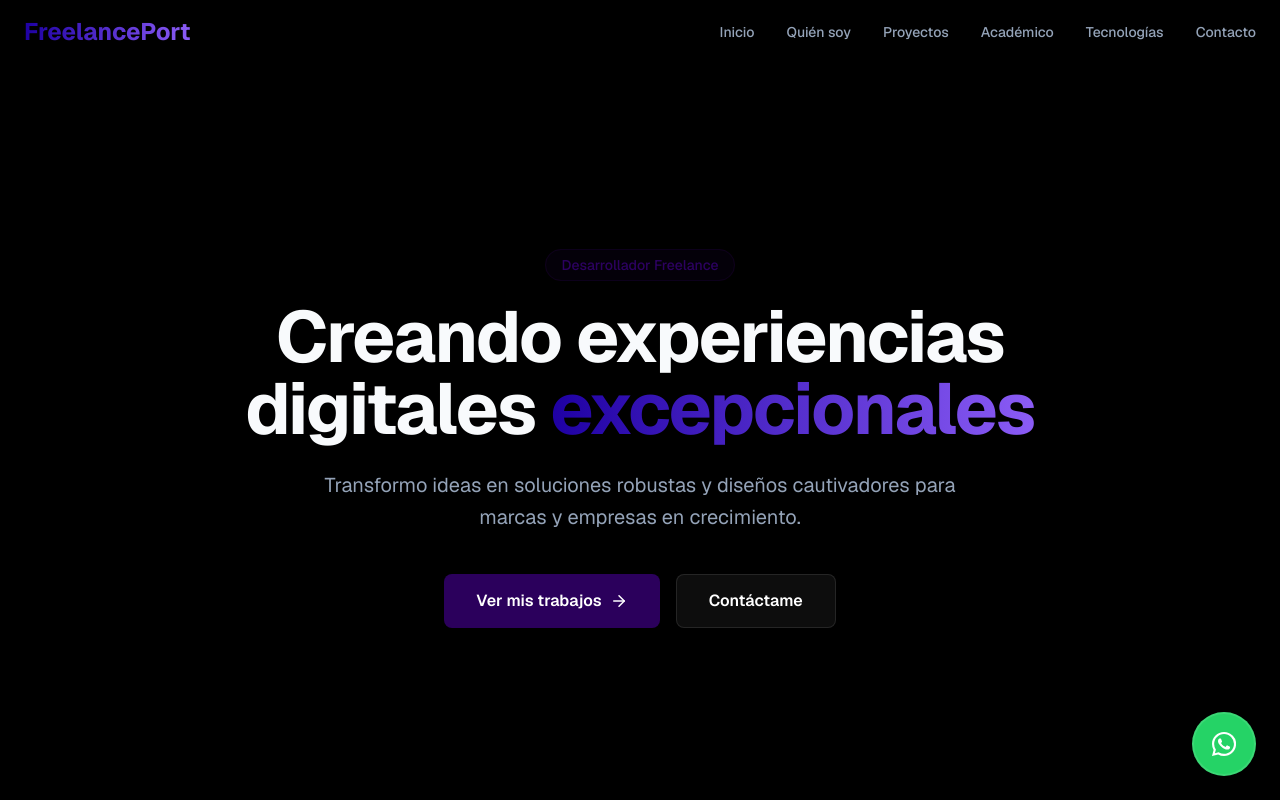
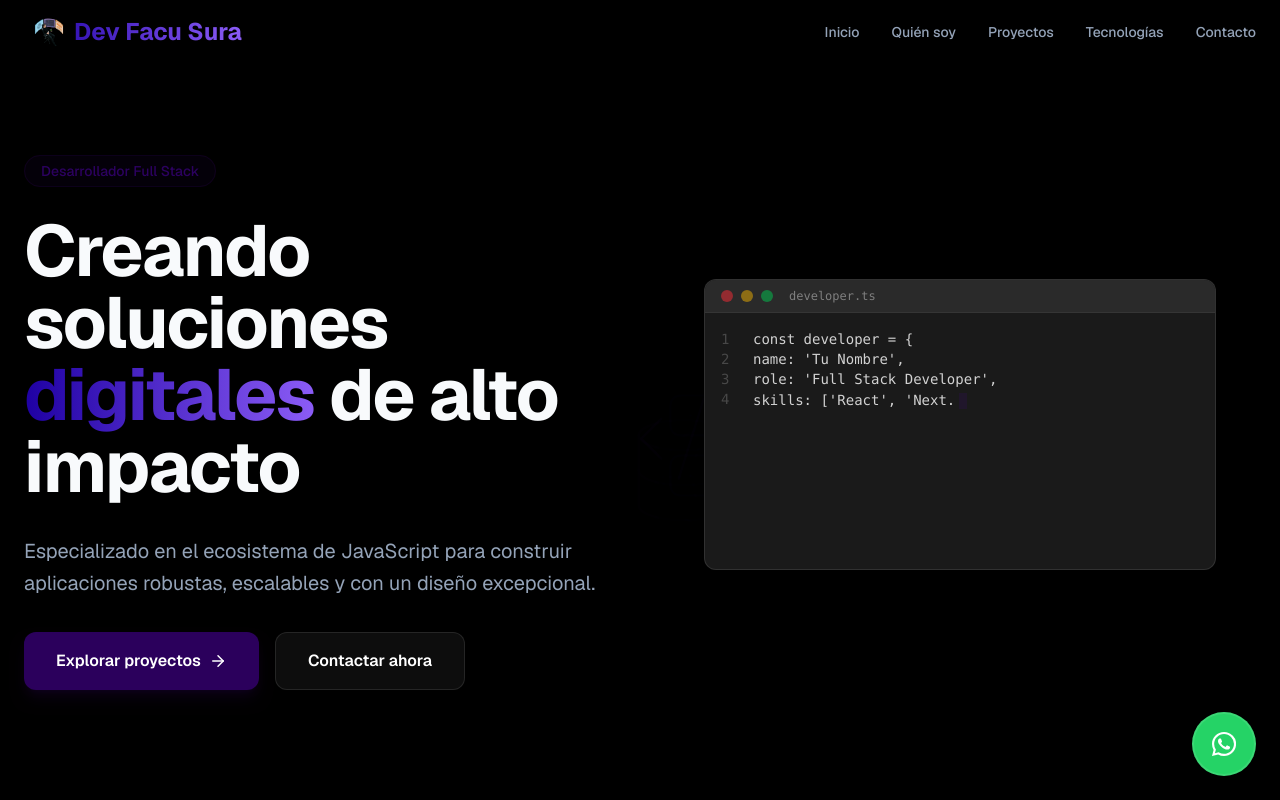
Before and after one commit to Facundo-Sura/Freelance-Portafolio, a Next.js app: page / in a window 1280 px wide. Shown: the top 800 px of the page. Built offline with nearby package versions, Linux system fonts and the light colour scheme.

Commit message:
navbar personalizada y animacion en la hero page/component

```diff
--- a/app/layout.tsx
+++ b/app/layout.tsx
@@ -24,7 +24,7 @@ export default function RootLayout({
   children: React.ReactNode;
 }>) {
   return (
-    <html lang="es" className="scroll-smooth">
+    <html lang="es" className="scroll-smooth gkplsjr idc0_350">
       <body
         className={`${geistSans.variable} ${geistMono.variable} antialiased selection:bg-primary/30 selection:text-primary`}
       >
--- a/app/page.tsx
+++ b/app/page.tsx
@@ -2,7 +2,6 @@ import { Navbar } from "@/components/Navbar";
 import { Hero } from "@/components/Hero";
 import { AboutMe } from "@/components/AboutMe";
 import { ProfessionalProjects } from "@/components/ProfessionalProjects";
-import { AcademicProjects } from "@/components/AcademicProjects";
 import { Technologies } from "@/components/Technologies";
 import { Contact } from "@/components/Contact";
 import { WhatsAppButton } from "@/components/WhatsAppButton";
@@ -15,7 +14,6 @@ export default function Home() {
       <Hero />
       <AboutMe />
       <ProfessionalProjects />
-      <AcademicProjects />
       <Technologies />
       <Contact />
       <WhatsAppButton />
@@ -23,7 +21,7 @@ export default function Home() {
 
       <footer className="py-8 text-center text-muted border-t border-white/5">
         <p className="text-sm">
-          © {new Date().getFullYear()} FreelancePort. Todos los derechos reservados.
+          © {new Date().getFullYear()} Dev Facu Sura. Todos los derechos reservados.
         </p>
       </footer>
     </main>
--- /dev/null
+++ b/components/CodeTerminal.tsx
@@ -0,0 +1,102 @@
+"use client";
+
+import { useState, useEffect } from "react";
+import { motion } from "framer-motion";
+
+const codeLines = [
+  "const developer = {",
+  "  name: 'Tu Nombre',",
+  "  role: 'Full Stack Developer',",
+  "  skills: ['React', 'Next.js', 'Node.js'],",
+  "  passions: ['Clean Code', 'Performance'],",
+  "};",
+  "",
+  "if (developer.passions.includes('Clean Code')) {",
+  "  console.log('Build amazing things!');",
+  "}",
+];
+
+export function CodeTerminal() {
+  const [displayedLines, setDisplayedLines] = useState<string[]>([]);
+  const [currentLineIndex, setCurrentLineIndex] = useState(0);
+  const [currentCharIndex, setCurrentCharIndex] = useState(0);
+
+  useEffect(() => {
+    if (currentLineIndex < codeLines.length) {
+      const currentLine = codeLines[currentLineIndex];
+
+      if (currentCharIndex < currentLine.length) {
+        const timeout = setTimeout(() => {
+          setDisplayedLines(prev => {
+            const newLines = [...prev];
+            if (currentCharIndex === 0) {
+              newLines.push(currentLine[0]);
+            } else {
+              newLines[newLines.length - 1] += currentLine[currentCharIndex];
+            }
+            return newLines;
+          });
+          setCurrentCharIndex(prev => prev + 1);
+        }, 50);
+        return () => clearTimeout(timeout);
+      } else {
+        const timeout = setTimeout(() => {
+          setCurrentLineIndex(prev => prev + 1);
+          setCurrentCharIndex(0);
+        }, 500);
+        return () => clearTimeout(timeout);
+      }
+    } else {
+      // Reset after some time to loop the animation
+      const timeout = setTimeout(() => {
+        setDisplayedLines([]);
+        setCurrentLineIndex(0);
+        setCurrentCharIndex(0);
+      }, 3000);
+      return () => clearTimeout(timeout);
+    }
+  }, [currentLineIndex, currentCharIndex]);
+
+  return (
+    <motion.div
+      initial={{ opacity: 0, y: 20 }}
+      animate={{ opacity: 1, y: 0 }}
+      transition={{ delay: 0.8, duration: 0.8 }}
+      className="w-full max-w-lg mx-auto bg-[#1a1a1a] rounded-xl overflow-hidden shadow-2xl border border-white/10 font-mono text-sm text-left"
+    >
+      <div className="bg-[#2a2a2a] px-4 py-2 flex items-center gap-2 border-b border-white/5">
+        <div className="w-3 h-3 rounded-full bg-red-500/50" />
+        <div className="w-3 h-3 rounded-full bg-yellow-500/50" />
+        <div className="w-3 h-3 rounded-full bg-green-500/50" />
+        <span className="ml-2 text-white/40 text-xs">developer.ts</span>
+      </div>
+      <div className="p-4 h-64 overflow-hidden">
+        {displayedLines.map((line, i) => (
+          <div key={i} className="flex gap-4">
+            <span className="text-white/20 select-none w-4">{i + 1}</span>
+            <span className={cn(
+              "text-white/80",
+              line.includes("const") || line.includes("if") ? "text-purple-400" : "",
+              line.includes("'") ? "text-green-400" : "",
+              line.includes("console.log") ? "text-blue-400" : ""
+            )}>
+              {line}
+              {i === displayedLines.length - 1 && currentCharIndex < codeLines[currentLineIndex]?.length && (
+                <motion.span
+                  animate={{ opacity: [1, 0] }}
+                  transition={{ repeat: Infinity, duration: 0.8 }}
+                  className="inline-block w-2 h-4 bg-primary ml-1 translate-y-1"
+                />
+              )}
+            </span>
+          </div>
+        ))}
+      </div>
+    </motion.div>
+  );
+}
+
+// Utility to merge classes since I can't import cn from @/lib/utils directly in Write without it being defined
+function cn(...classes: string[]) {
+  return classes.filter(Boolean).join(" ");
+}
--- a/components/Hero.tsx
+++ b/components/Hero.tsx
@@ -1,20 +1,54 @@
 "use client";
 
 import { motion } from "framer-motion";
-import { ArrowRight } from "lucide-react";
+import { ArrowRight, Code2, Database, Globe, Laptop, Server, Smartphone } from "lucide-react";
+import { CodeTerminal } from "./CodeTerminal";
+
+const floatingIcons = [
+  { icon: Code2, x: "-10%", y: "-15%", delay: 0 },
+  { icon: Server, x: "15%", y: "-10%", delay: 0.2 },
+  { icon: Database, x: "-15%", y: "10%", delay: 0.4 },
+  { icon: Globe, x: "10%", y: "15%", delay: 0.6 },
+  { icon: Smartphone, x: "-8%", y: "20%", delay: 0.8 },
+];
 
 export function Hero() {
   return (
-    <section id="home" className="h-screen flex items-center justify-center pt-20">
-      <div className="max-w-4xl text-center px-6">
+    <section id="home" className="min-h-screen flex items-center justify-center pt-32 pb-20 relative overflow-hidden">
+      {/* Floating Icons Background */}
+      <div className="absolute inset-0 pointer-events-none opacity-10">
+        {floatingIcons.map((item, i) => (
           <motion.div
-          initial={{ opacity: 0, scale: 0.8 }}
-          animate={{ opacity: 1, scale: 1 }}
+            key={i}
+            initial={{ opacity: 0, x: 0, y: 0 }}
+            animate={{
+              opacity: [0, 1, 0],
+              x: [item.x, `${parseInt(item.x) + 5}%`, item.x],
+              y: [item.y, `${parseInt(item.y) - 5}%`, item.y],
+            }}
+            transition={{
+              duration: 5,
+              repeat: Infinity,
+              delay: item.delay,
+              ease: "easeInOut"
+            }}
+            className="absolute left-1/2 top-1/2 text-primary"
+          >
+            <item.icon size={120} strokeWidth={0.5} />
+          </motion.div>
+        ))}
+      </div>
+
+      <div className="max-w-7xl mx-auto px-6 grid lg:grid-cols-2 gap-12 items-center relative z-10">
+        <div className="text-left space-y-8">
+          <motion.div
+            initial={{ opacity: 0, x: -20 }}
+            animate={{ opacity: 1, x: 0 }}
             transition={{ duration: 0.8 }}
-          className="mb-6 inline-block"
+            className="inline-block"
           >
             <span className="px-4 py-1.5 rounded-full border border-primary/20 bg-primary/10 text-primary text-sm font-medium">
-            Desarrollador Freelance
+              Desarrollador Full Stack
             </span>
           </motion.div>
 
@@ -22,40 +56,55 @@ export function Hero() {
             initial={{ opacity: 0, y: 20 }}
             animate={{ opacity: 1, y: 0 }}
             transition={{ delay: 0.2, duration: 0.8 }}
-          className="text-5xl md:text-7xl font-bold mb-6 tracking-tight"
+            className="text-5xl md:text-7xl font-bold tracking-tight"
           >
-          Creando experiencias digitales <span className="text-gradient">excepcionales</span>
+            Creando soluciones <span className="text-gradient">digitales</span> de alto impacto
           </motion.h1>
 
           <motion.p
             initial={{ opacity: 0, y: 20 }}
             animate={{ opacity: 1, y: 0 }}
             transition={{ delay: 0.4, duration: 0.8 }}
-          className="text-lg md:text-xl text-muted mb-10 max-w-2xl mx-auto leading-relaxed"
+            className="text-lg md:text-xl text-muted leading-relaxed max-w-xl"
           >
-          Transformo ideas en soluciones robustas y diseños cautivadores para marcas y empresas en crecimiento.
+            Especializado en el ecosistema de JavaScript para construir aplicaciones robustas, escalables y con un diseño excepcional.
           </motion.p>
 
           <motion.div
             initial={{ opacity: 0, y: 20 }}
             animate={{ opacity: 1, y: 0 }}
             transition={{ delay: 0.6, duration: 0.8 }}
-          className="flex flex-wrap justify-center gap-4"
+            className="flex flex-wrap gap-4"
           >
             <a
               href="#projects"
-            className="px-8 py-3.5 bg-primary text-white font-semibold rounded-lg hover:bg-primary/90 transition-all flex items-center gap-2"
+              className="px-8 py-4 bg-primary text-white font-semibold rounded-xl hover:bg-primary/90 transition-all flex items-center gap-2 shadow-lg shadow-primary/20"
             >
-            Ver mis trabajos
+              Explorar proyectos
               <ArrowRight size={18} />
             </a>
             <a
               href="#contact"
-            className="px-8 py-3.5 bg-white/5 text-white font-semibold rounded-lg hover:bg-white/10 border border-white/10 transition-all"
+              className="px-8 py-4 bg-white/5 text-white font-semibold rounded-xl hover:bg-white/10 border border-white/10 transition-all backdrop-blur-sm"
             >
-            Contáctame
+              Contactar ahora
             </a>
           </motion.div>
+        </div>
+
+        <div className="relative group">
+          <motion.div
+            initial={{ opacity: 0, scale: 0.8 }}
+            animate={{ opacity: 1, scale: 1 }}
+            transition={{ delay: 0.8, duration: 1 }}
+            className="relative"
+          >
+            {/* Glow effect behind terminal */}
+            <div className="absolute -inset-4 bg-primary/20 blur-3xl rounded-full opacity-0 group-hover:opacity-100 transition-opacity duration-1000" />
+
+            <CodeTerminal />
+          </motion.div>
+        </div>
       </div>
     </section>
   );
--- a/components/Navbar.tsx
+++ b/components/Navbar.tsx
@@ -4,12 +4,12 @@ import { useState, useEffect } from "react";
 import { motion, AnimatePresence } from "framer-motion";
 import { Menu, X } from "lucide-react";
 import { cn } from "@/lib/utils";
+import Image from "next/image";
 
 const navLinks = [
   { name: "Inicio", href: "#home" },
   { name: "Quién soy", href: "#about" },
   { name: "Proyectos", href: "#projects" },
-  { name: "Académico", href: "#academic" },
   { name: "Tecnologías", href: "#tech" },
   { name: "Contacto", href: "#contact" },
 ];
@@ -37,9 +37,10 @@ export function Navbar() {
         <motion.div
           initial={{ opacity: 0, x: -20 }}
           animate={{ opacity: 1, x: 0 }}
-          className="text-2xl font-bold text-gradient"
+          className="text-2xl font-bold text-gradient flex"
         >
-          FreelancePort
+        <Image src="/logo.png" alt="Logo" width={50} height={50} />
+          Dev Facu Sura
         </motion.div>
 
         {/* Desktop Menu */}
```
Also changed, not shown: components/AcademicProjects.tsx (deleted, +0 -73 lines), 1 other file (tests, documents, lock files or other folders). Lines whose indentation alone changed are shown as unchanged.
